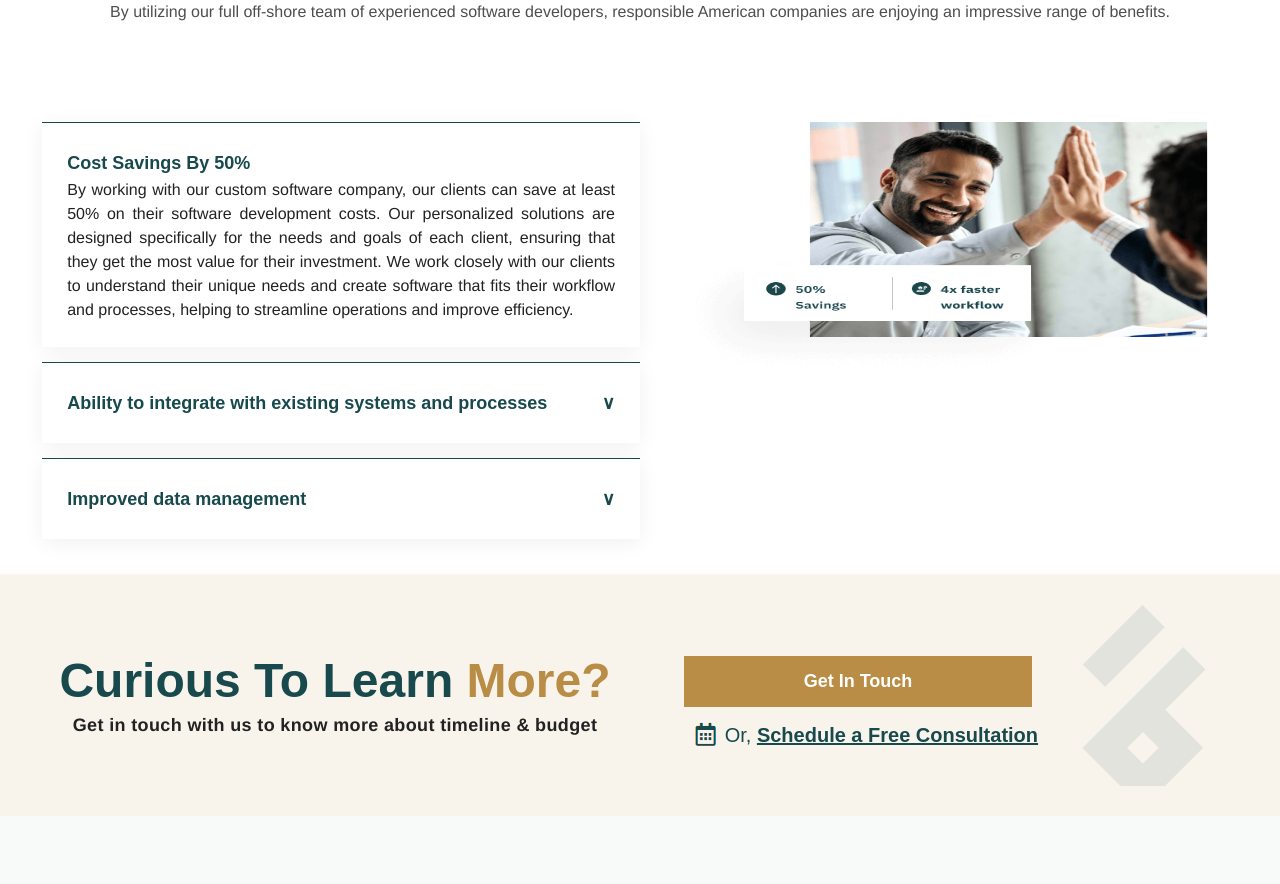
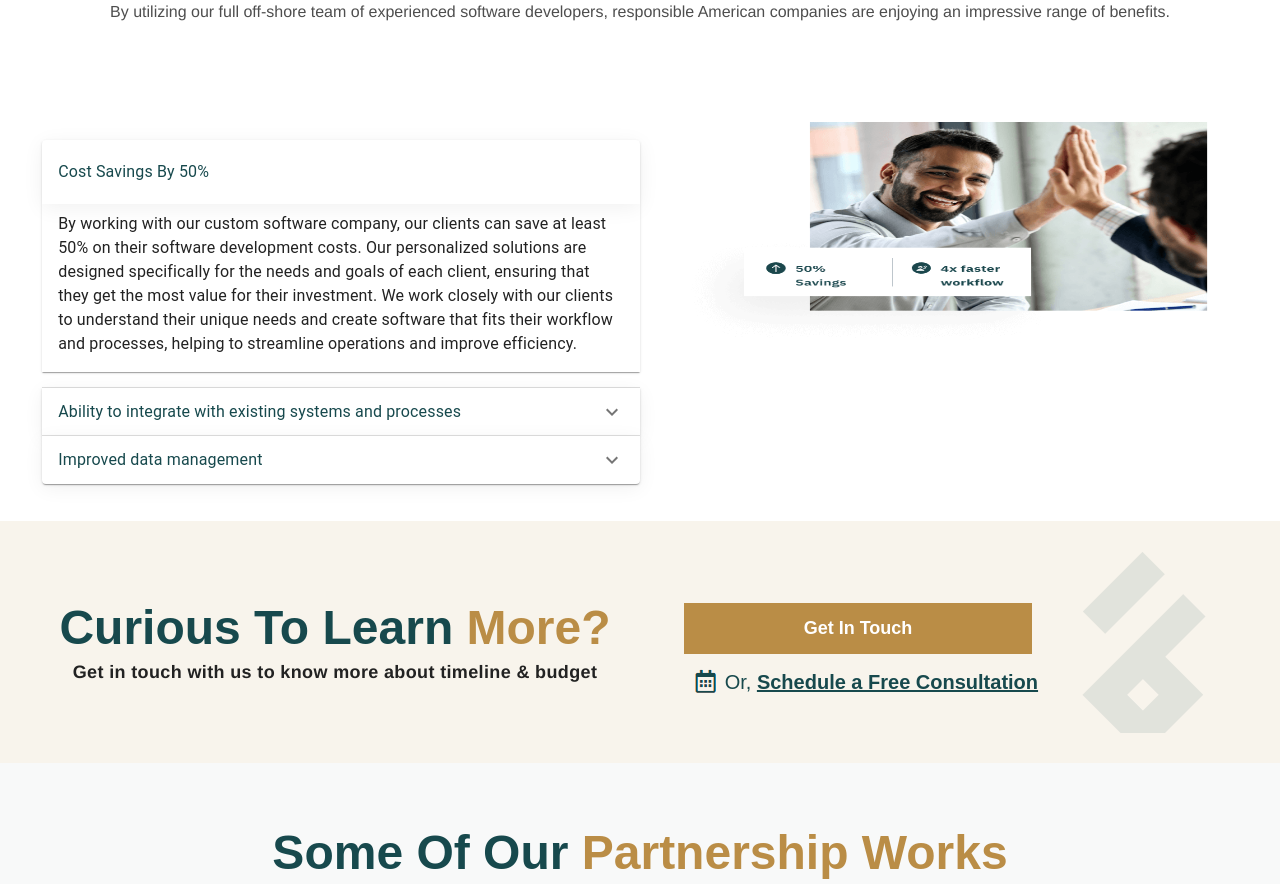
Before and after one commit to Pallab6Sense/6Sense-Clone, a Next.js app: page / in a window 1280 px wide. Shown: the part 5792-6676 px from the top of the page. Built offline with nearby package versions, Linux system fonts and the light colour scheme.

Commit message:
Fixed the transation in 1st accordin

```diff
--- a/components/DropDown.js
+++ b/components/DropDown.js
@@ -1,6 +1,11 @@
 /* eslint-disable @next/next/no-img-element */
 import { useCallback, useState } from 'react';
 import dropdownStyle from '../styles/DropDown.module.css';
+import Accordion from '@mui/material/Accordion';
+import AccordionDetails from '@mui/material/AccordionDetails';
+import AccordionSummary from '@mui/material/AccordionSummary';
+import Typography from '@mui/material/Typography';
+import ExpandMoreIcon from '@mui/icons-material/ExpandMore';
 
 export default function DropDown() {
   const [iscollapse, setIsCollapse] = useState(true);
@@ -37,6 +42,12 @@ export default function DropDown() {
     }
   }, [iscollapse2]);
 
+  const [expanded, setExpanded] = useState(false);
+
+  const handleChange = (panel) => (event, isExpanded) => {
+    setExpanded(isExpanded ? panel : false);
+  };
+
   return (
     <>
       <div className={dropdownStyle.container}>
@@ -53,62 +64,68 @@ export default function DropDown() {
 
         <div className={dropdownStyle.collapse}>
           <div className={dropdownStyle.collapseDiv}>
-            <div className={dropdownStyle.collapseItem}>
-              <div className={dropdownStyle.items}>
-                <p className={dropdownStyle.head} onClick={handleClick}>
-                  Cost Savings By 50% {!iscollapse ? <span>&or;</span> : null}
-                </p>
-                {iscollapse ? (
-                  <p className={dropdownStyle.description}>
-                    By working with our custom software company, our clients can
-                    save at least 50% on their software development costs. Our
-                    personalized solutions are designed specifically for the
-                    needs and goals of each client, ensuring that they get the
-                    most value for their investment. We work closely with our
-                    clients to understand their unique needs and create software
-                    that fits their workflow and processes, helping to
-                    streamline operations and improve efficiency.
-                  </p>
-                ) : null}
-              </div>
-            </div>
-            <div className={dropdownStyle.collapseItem}>
-              <div className={dropdownStyle.items}>
-                <p className={dropdownStyle.head} onClick={handleClick1}>
-                  Ability to integrate with existing systems and processes{' '}
-                  {!iscollapse1 ? <span>&or;</span> : null}
-                </p>
-                {iscollapse1 ? (
-                  <p className={dropdownStyle.description}>
-                    We have the ability to seamlessly integrate with our
-                    clients’ existing systems and processes. This means that our
-                    software can work alongside their current technology and
-                    platforms, rather than requiring them to completely overhaul
-                    their systems. This not only saves time and resources, but
-                    also helps to minimize disruptions to their business
-                    operations..
-                  </p>
-                ) : null}
-              </div>
-            </div>
-            <div className={dropdownStyle.collapseItem}>
-              <div className={dropdownStyle.items}>
-                <p className={dropdownStyle.head} onClick={handleClick2}>
-                  Improved data management{' '}
-                  {!iscollapse2 ? <span>&or;</span> : null}
-                </p>
-                {iscollapse2 ? (
-                  <p className={dropdownStyle.description}>
-                    By designing software that fits the specific workflow and
-                    processes of the client, we can help streamline data entry
-                    and organization, making it easier to access and use. In
-                    addition, our custom software can be designed with robust
-                    security measures in place to protect sensitive data and
-                    prevent unauthorized access.
-                  </p>
-                ) : null}
-              </div>
-            </div>
+            <Accordion
+              expanded={iscollapse}
+              onChange={handleChange('panel1')}
+            >
+              <AccordionSummary className={dropdownStyle.items}
+                onClick={handleClick}
+                expandIcon={!iscollapse ? <ExpandMoreIcon /> : null}
+                aria-controls="panel1bh-content"
+                id="panel1bh-header"
+              >
+                <Typography className={dropdownStyle.head}>
+                Cost Savings By 50%
+                </Typography>
+              </AccordionSummary>
+              <AccordionDetails >
+                <Typography className={dropdownStyle.description}>
+                By working with our custom software company, our clients can save at least 50% on their software development costs. Our personalized solutions are designed specifically for the needs and goals of each client, ensuring that they get the most value for their investment. We work closely with our clients to understand their unique needs and create software that fits their workflow and processes, helping to streamline operations and improve efficiency.
+                </Typography>
+              </AccordionDetails>
+            </Accordion>
+            <Accordion
+              expanded={expanded === 'panel2'}
+              onChange={handleChange('panel2')}
+            >
+              <AccordionSummary className={dropdownStyle.items}
+                onClick={handleClick1}
+                expandIcon={!iscollapse1 ? <ExpandMoreIcon /> : null}
+                aria-controls="panel2bh-content"
+                id="panel2bh-header"
+              >
+
+                <Typography className={dropdownStyle.head}>
+                Ability to integrate with existing systems and processes
+                </Typography>
+              </AccordionSummary>
+              <AccordionDetails>
+                <Typography className={dropdownStyle.description}>
+                We have the ability to seamlessly integrate with our clients’ existing systems and processes. This means that our software can work alongside their current technology and platforms, rather than requiring them to completely overhaul their systems. This not only saves time and resources, but also helps to minimize disruptions to their business operations.
+                </Typography>
+              </AccordionDetails>
+            </Accordion>
+            <Accordion
+              expanded={expanded === 'panel3'}
+              onChange={handleChange('panel3')}
+            >
+              <AccordionSummary className={dropdownStyle.items}
+              onClick={handleClick2}
+              expandIcon={!iscollapse2 ? <ExpandMoreIcon /> : null}
+                aria-controls="panel3bh-content"
+                id="panel3bh-header"
+              >
+
+                <Typography className={dropdownStyle.head}>
+                Improved data management
+                </Typography>
+              </AccordionSummary>
+              <AccordionDetails>
+                <Typography className={dropdownStyle.description}>
+                By designing software that fits the specific workflow and processes of the client, we can help streamline data entry and organization, making it easier to access and use. In addition, our custom software can be designed with robust security measures in place to protect sensitive data and prevent unauthorized access.
+                </Typography>
+              </AccordionDetails>
+            </Accordion>
           </div>
           <div className={dropdownStyle.rightImage}>
             <img src="Choosing-6sense.png" alt="" />
--- a/package.json
+++ b/package.json
@@ -16,7 +16,7 @@
     "@fortawesome/react-fontawesome": "^0.2.0",
     "@mui/base": "^5.0.0-alpha.120",
     "@mui/icons-material": "^5.11.11",
-    "@mui/material": "^5.11.12",
+    "@mui/material": "^5.11.15",
     "axios": "^1.3.4",
     "eslint": "8.35.0",
     "eslint-config-next": "13.2.3",
--- a/styles/DropDown.module.css
+++ b/styles/DropDown.module.css
@@ -42,8 +42,9 @@
 .collapse {
   display: flex;
   justify-content: center;
-  padding-left: 90px;
-  padding-right: 90px;
+  /* flex-direction: column; */
+  padding-left: 150px;
+  padding-right: 150px;
   padding-top: 50px;
   /* width: 100%; */
 }
@@ -61,15 +62,17 @@
   background: #ffffff;
   height: fit-content;
   padding-bottom: 15px;
+  /* width: 80%; */
 }
 
 .items {
   text-align: justify;
-  padding: 25px;
+  padding: 10px;
   border-top: 1px solid #17494d;
   box-shadow: 0px 4px 20px rgba(0, 0, 0, 0.06);
   width: 100%;
 }
+
 
 .head {
   font-style: normal;
@@ -88,14 +91,14 @@
 .description {
   font-family: 'Helvetica';
   font-style: normal;
-  font-weight: 400;
+  font-weight: 500;
   font-size: 16px;
   line-height: 24px;
   color: #222222;
 }
 
 .rightImage {
-  width: 100%;
+  width: 90%;
 }
 
 @media (max-width: 770px) {
@@ -206,7 +209,8 @@
   }
 
   .rightImage img {
-    width: 95%;
+    padding-top: 20px;
+    width: 100%;
   }
 }
 
```
Also changed, not shown: 1 other file (tests, documents, lock files or other folders).
